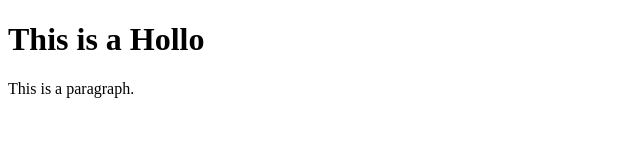
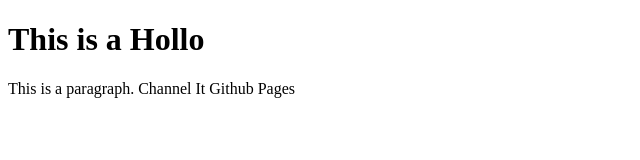
Before and after one commit to Zawphyoaung1996/Happybirday, a plain HTML site: page index.html in a window 1280 px wide. Shown: the whole page, without its empty margins (0-640 px from the left). Drawn offline with Linux system fonts and the light colour scheme.

Commit message:
Update index.html

```diff
--- a/index.html
+++ b/index.html
@@ -1,10 +1,10 @@
 <!DOCTYPE html>
 <html>
-<title>Hello</title>
+<title>Valves Royal welcome</title>
 <body>
 
 <h1>This is a Hollo</h1>
-<p>This is a paragraph.</p>
+<p>This is a paragraph. Channel It Github Pages</p>
 
 </body>
 </html>
```
